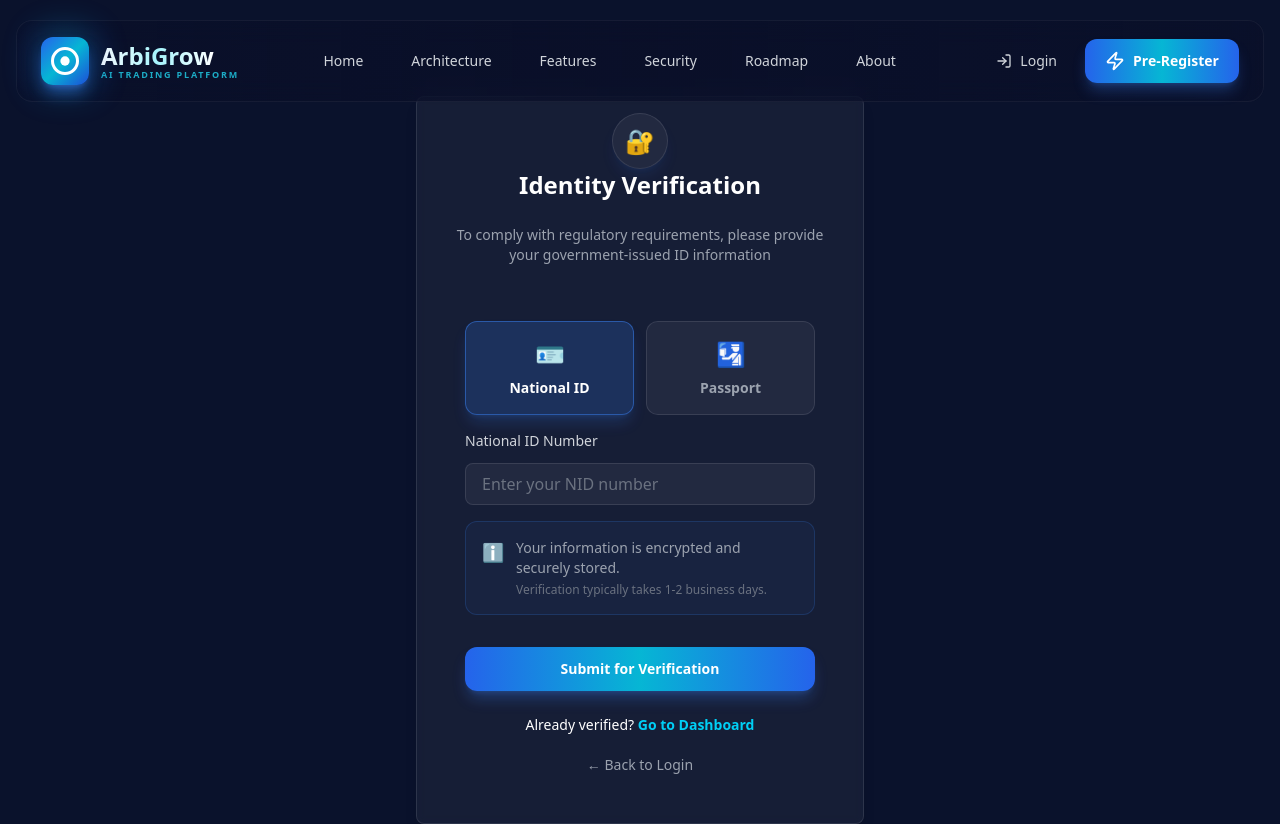
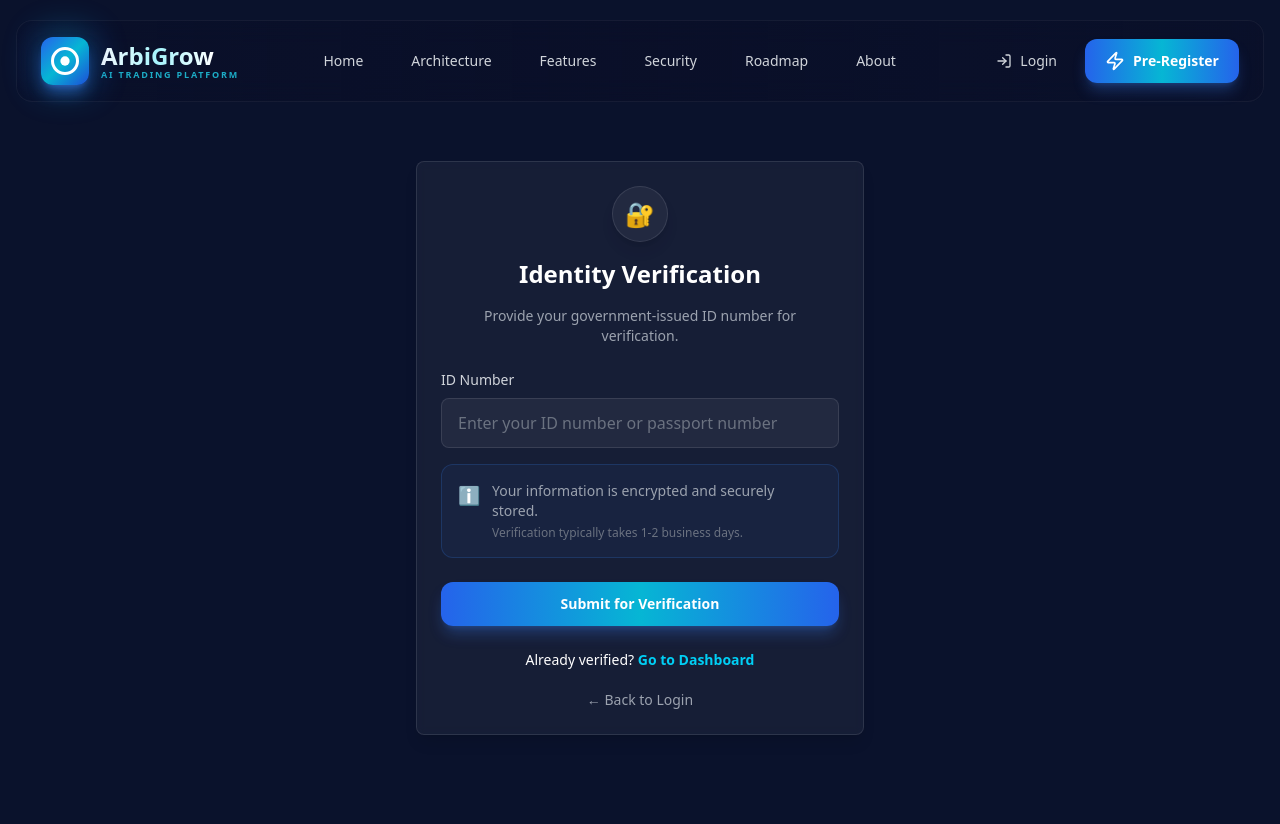
Before and after one commit to Sadikuzzamantutul23/ArbiGrow, a React (Vite) app: page /verificationpage in a window 1280 px wide. After the commit the page ends 800 px from the top, so only its background shows below. Built offline with nearby package versions, Linux system fonts and the light colour scheme.

Commit message:
reesponsive backe  page updet

```diff
--- a/src/page/ForgotPassword.jsx
+++ b/src/page/ForgotPassword.jsx
@@ -2,6 +2,7 @@ import { useState } from 'react';
 import { motion } from 'motion/react';
 import { KeyRound, Mail, ArrowLeft, CheckCircle, AlertCircle } from 'lucide-react';
 import { useNavigate } from 'react-router-dom';
+import Button from '../component/Button';
 
 export default function ForgotPassword() {
     const navigate = useNavigate();
@@ -163,7 +164,7 @@ export default function ForgotPassword() {
                   )}
 
                   {/* Submit Button */}
-                  <button
+                  <Button
                     type="submit"
                     disabled={isSubmitting}
                     className="relative w-full group px-6 py-4 bg-gradient-to-r from-blue-600 via-cyan-500 to-blue-600 rounded-xl font-semibold overflow-hidden shadow-lg shadow-blue-500/30 hover:shadow-blue-500/50 transition-all duration-300 hover:scale-[1.02] disabled:opacity-50 disabled:cursor-not-allowed disabled:hover:scale-100"
@@ -188,7 +189,7 @@ export default function ForgotPassword() {
                         </>
                       )}
                     </span>
-                  </button>
+                  </Button>
                 </form>
 
                 {/* Info Box */}
--- a/src/page/Login.jsx
+++ b/src/page/Login.jsx
@@ -132,7 +132,7 @@ export default function LoginForm() {
           </div>
 
           {/* Form */}
-          <form onSubmit={handleSubmit} className="p-8 space-y-4">
+          <form onSubmit={handleSubmit} className="p-8 space-y-4 text-black">
 
             <input
               type="email"
--- a/src/page/Register.jsx
+++ b/src/page/Register.jsx
@@ -142,7 +142,7 @@ export default function RegisterForm() {
             Registration Form
           </h2>
 
-          <form className="space-y-4 p-8" onSubmit={handleSubmit}>
+          <form className="space-y-4 p-8 text-black " onSubmit={handleSubmit}>
             <div>
               <input
                 type="email"
--- a/src/page/VerificationPage.jsx
+++ b/src/page/VerificationPage.jsx
@@ -6,36 +6,17 @@ import { Link, useNavigate } from "react-router-dom";
 export default function VerificationPage() {
   const navigate = useNavigate();
 
-  const [formData, setFormData] = useState({
-    id_number: "",
-    id_type: "nid",
-  });
-
+  const [idNumber, setIdNumber] = useState("");
   const [loading, setLoading] = useState(false);
   const [message, setMessage] = useState("");
-  const [errors, setErrors] = useState([]);
   const [isVerified, setIsVerified] = useState(false);
 
-  // Handle input change
-  const handleChange = (e) => {
-    const { name, value } = e.target;
-    setFormData({
-      ...formData,
-      [name]: value,
-    });
-    setErrors((prev) => prev.filter((err) => err.field !== name));
-    setMessage("");
-  };
-
   const validateForm = () => {
-    if (!formData.id_number.trim()) {
-      return `${formData.id_type === "nid" ? "NID" : "Passport"} number is required`;
+    if (!idNumber.trim()) {
+      return "ID number is required";
     }
-    if (formData.id_type === "nid" && formData.id_number.length < 10) {
-      return "NID number must be at least 10 digits";
-    }
-    if (formData.id_type === "passport" && formData.id_number.length < 6) {
-      return "Passport number must be at least 6 characters";
+    if (idNumber.length < 6) {
+      return "ID number must be at least 6 characters";
     }
     return null;
   };
@@ -52,7 +33,6 @@ export default function VerificationPage() {
     try {
       setLoading(true);
       setMessage("");
-      setErrors([]);
 
       // Simulate API call
       await new Promise((resolve) => setTimeout(resolve, 2000));
@@ -72,107 +52,48 @@ export default function VerificationPage() {
     }
   };
 
-  const isButtonDisabled = loading || !formData.id_number.trim();
+  const isButtonDisabled = loading || !idNumber.trim();
 
   return (
     <>
       <Navbar />
+
       <div className="min-h-screen flex items-center justify-center bg-[#0A122C] px-4 pt-24">
-        <div className="bg-white/5 backdrop-blur-sm border border-white/10 shadow-lg rounded-lg w-full max-w-md p-4 hover:shadow-blue-900/50 transition-shadow duration-600">
+        <div className="bg-white/5 backdrop-blur-sm border border-white/10 shadow-lg rounded-lg w-full max-w-md p-6 hover:shadow-blue-900/50 transition-shadow duration-600">
 
           {/* Icon */}
-          <div className="flex flex-col items-center justify-center">
-            <h1 className="
-              w-12 h-12 sm:w-14 sm:h-14
-              flex items-center justify-center
-              rounded-full
-              bg-white/5
-              border border-white/10
-              text-white text-xl sm:text-2xl
-              shadow-lg shadow-blue-500/10
-              hover:shadow-blue-500/40
-              hover:scale-105
-              transition-all duration-300
-            ">
+          <div className="flex flex-col items-center justify-center mb-4">
+            <h1 className="w-14 h-14 flex items-center justify-center rounded-full bg-white/5 border border-white/10 text-white text-2xl shadow-lg">
               🔐
             </h1>
           </div>
 
-          <h2 className="text-2xl font-bold mb-6 text-[#FFFFFF] text-center">
+          <h2 className="text-2xl font-bold mb-4 text-white text-center">
             Identity Verification
           </h2>
 
           <p className="text-gray-400 text-sm text-center mb-6 px-4">
-            To comply with regulatory requirements, please provide your government-issued ID information
+            Provide your government-issued ID number for verification.
           </p>
 
-          <form className="space-y-4 p-8" onSubmit={handleSubmit}>
-
-            {/* ID Type Selection */}
-            <div className="grid grid-cols-2 gap-3">
-              <button
-                type="button"
-                name="id_type"
-                onClick={() => {
-                  setFormData({ ...formData, id_type: "nid" });
-                  setErrors((prev) => prev.filter((err) => err.field !== "id_number"));
-                  setMessage("");
-                }}
-                className={`relative p-4 rounded-xl border transition-all duration-300 ${
-                  formData.id_type === "nid"
-                    ? "bg-blue-500/20 border-blue-500/50 shadow-lg shadow-blue-500/20"
-                    : "bg-white/5 border-white/10 hover:bg-white/10"
-                }`}
-              >
-                <div className={`text-2xl mb-2 ${formData.id_type === "nid" ? "text-blue-400" : "text-gray-400"}`}>
-                  🪪
-                </div>
-                <div className={`text-sm font-semibold ${formData.id_type === "nid" ? "text-white" : "text-gray-400"}`}>
-                  National ID
-                </div>
-              </button>
-
-              <button
-                type="button"
-                name="id_type"
-                onClick={() => {
-                  setFormData({ ...formData, id_type: "passport" });
-                  setErrors((prev) => prev.filter((err) => err.field !== "id_number"));
-                  setMessage("");
-                }}
-                className={`relative p-4 rounded-xl border transition-all duration-300 ${
-                  formData.id_type === "passport"
-                    ? "bg-cyan-500/20 border-cyan-500/50 shadow-lg shadow-cyan-500/20"
-                    : "bg-white/5 border-white/10 hover:bg-white/10"
-                }`}
-              >
-                <div className={`text-2xl mb-2 ${formData.id_type === "passport" ? "text-cyan-400" : "text-gray-400"}`}>
-                  🛂
-                </div>
-                <div className={`text-sm font-semibold ${formData.id_type === "passport" ? "text-white" : "text-gray-400"}`}>
-                  Passport
-                </div>
-              </button>
-            </div>
+          {/* Form */}
+          <form className="space-y-4" onSubmit={handleSubmit}>
 
             {/* Input Field */}
             <div>
               <label className="block text-sm font-medium text-gray-300 mb-2">
-                {formData.id_type === "nid" ? "National ID Number" : "Passport Number"}
+                ID Number
               </label>
               <input
                 type="text"
-                name="id_number"
-                value={formData.id_number}
-                placeholder={formData.id_type === "nid" ? "Enter your NID number" : "Enter your passport number"}
-                className="mt-1 w-full px-4 py-2 border rounded-lg focus:outline-none focus:ring-2 focus:ring-blue-400 bg-white/5 border-white/10 text-white placeholder-gray-500"
-                onChange={handleChange}
+                value={idNumber}
+                placeholder="Enter your ID number or passport number"
+                className="w-full px-4 py-3 border rounded-lg focus:outline-none focus:ring-2 focus:ring-blue-400 bg-white/5 border-white/10 text-white placeholder-gray-500"
+                onChange={(e) => {
+                  setIdNumber(e.target.value);
+                  setMessage("");
+                }}
               />
-              {errors.find((e) => e.field === "id_number") && (
-                <p className="text-xs text-red-500 mt-1">
-                  {errors.find((e) => e.field === "id_number").message}
-                </p>
-              )}
             </div>
 
             {/* Success Message */}
@@ -204,12 +125,8 @@ export default function VerificationPage() {
             </div>
 
             {/* Submit Button */}
-            <div className="flex justify-center pt-4">
-              <Button
-                type="submit"
-                disabled={isButtonDisabled}
-                variant="gradient"
-              >
+            <div className="flex justify-center pt-2">
+              <Button type="submit" disabled={isButtonDisabled} variant="gradient">
                 {loading ? "Submitting..." : "Submit for Verification"}
               </Button>
             </div>
@@ -219,7 +136,7 @@ export default function VerificationPage() {
               Already verified?{" "}
               <Link
                 to="/dashboard"
-                className="text-[#00CFF5] cursor-pointer hover:underline font-bold"
+                className="text-[#00CFF5] hover:underline font-bold"
               >
                 Go to Dashboard
               </Link>
@@ -233,6 +150,7 @@ export default function VerificationPage() {
                 ← Back to Login
               </Link>
             </p>
+
           </form>
         </div>
       </div>
```
